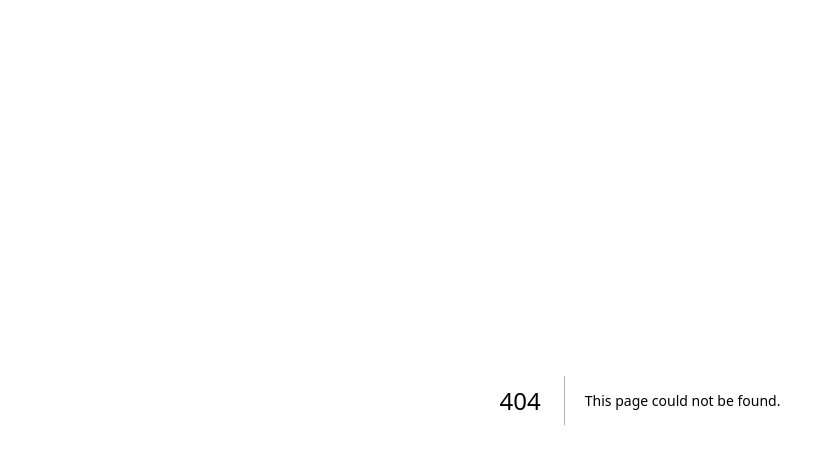
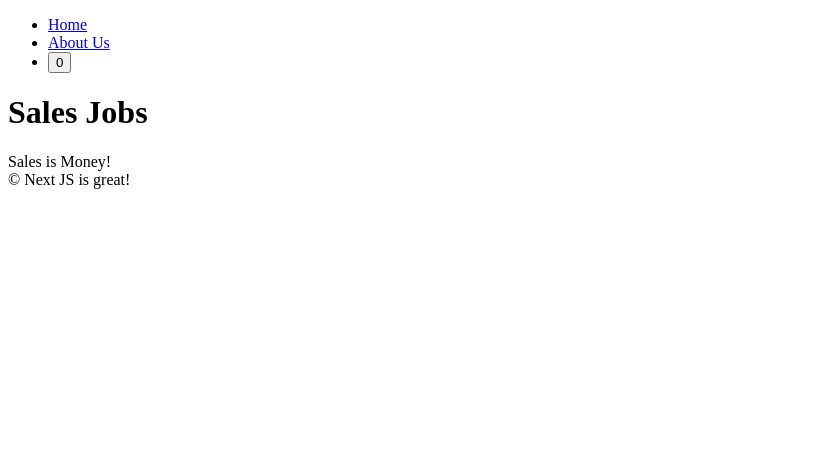
Before and after one commit to MunKyungMan/learn-nextjs, a Next.js app: page /about-us/company/jobs/sales in a window 1280 px wide. Before the commit this address had no page. Shown: the top 464 px of the page, without its empty margins (0-835 px from the left). Built offline with nearby package versions, Linux system fonts and the light colour scheme.

Commit message:
Add files via upload

```diff
--- /dev/null
+++ b/Components/navigation.tsx
@@ -0,0 +1,26 @@
+"use client";
+import Link from "next/link";
+import { usePathname } from "next/navigation";
+import { useState } from "react";
+
+export default function Navigation() {
+  const path = usePathname();
+  const [count, setCount] = useState(0);
+
+  return (
+    <nav>
+      <ul>
+        <li>
+          <Link href="/">Home</Link> {path === "/" ? "🔥" : ""}
+        </li>
+        <li>
+          <Link href="/about-us">About Us</Link>{" "}
+          {path === "/about-us" ? "🔥" : ""}
+        </li>
+        <li>
+          <button onClick={() => setCount((c) => c + 1)}>{count}</button>
+        </li>
+      </ul>
+    </nav>
+  );
+}
--- /dev/null
+++ b/app/about-us/company/jobs/sales/layout.tsx
@@ -0,0 +1,12 @@
+export default function SalesLayout({
+  children,
+}: {
+  children: React.ReactNode;
+}) {
+  return (
+    <div>
+      {children}
+      Sales is Money!
+    </div>
+  );
+}
--- /dev/null
+++ b/app/about-us/company/jobs/sales/page.tsx
@@ -0,0 +1,3 @@
+export default function Sales() {
+  return <h1>Sales Jobs</h1>;
+}
--- /dev/null
+++ b/app/about-us/layout.tsx
@@ -0,0 +1,12 @@
+export default function AboutUsLayout({
+  children,
+}: {
+  children: React.ReactNode;
+}) {
+  return (
+    <div>
+      {children}
+      &copy; Next JS is great!
+    </div>
+  );
+}
--- a/app/layout.tsx
+++ b/app/layout.tsx
@@ -1,16 +1,21 @@
-export const metadata = {
-  title: 'Next.js',
-  description: 'Generated by Next.js',
-}
+import { Metadata } from "next";
+import Navigation from "../Components/navigation";
 
-export default function RootLayout({
-  children,
-}: {
-  children: React.ReactNode
-}) {
+export const metadata: Metadata = {
+  title: {
+    template: "%s | Next Movies",
+    default: "Loading...",
+  },
+  description: "The best movies on the bes framework",
+};
+
+export default function Layout({ children }: { children: React.ReactNode }) {
   return (
     <html lang="en">
-      <body>{children}</body>
+      <body>
+        <Navigation />
+        {children}
+      </body>
     </html>
-  )
+  );
 }
```
Also changed, not shown: app/(home)/page.tsx (added, +11 -0 lines), app/about-us/page.tsx (added, +11 -0 lines), app/not-found.tsx (added, +13 -0 lines).
